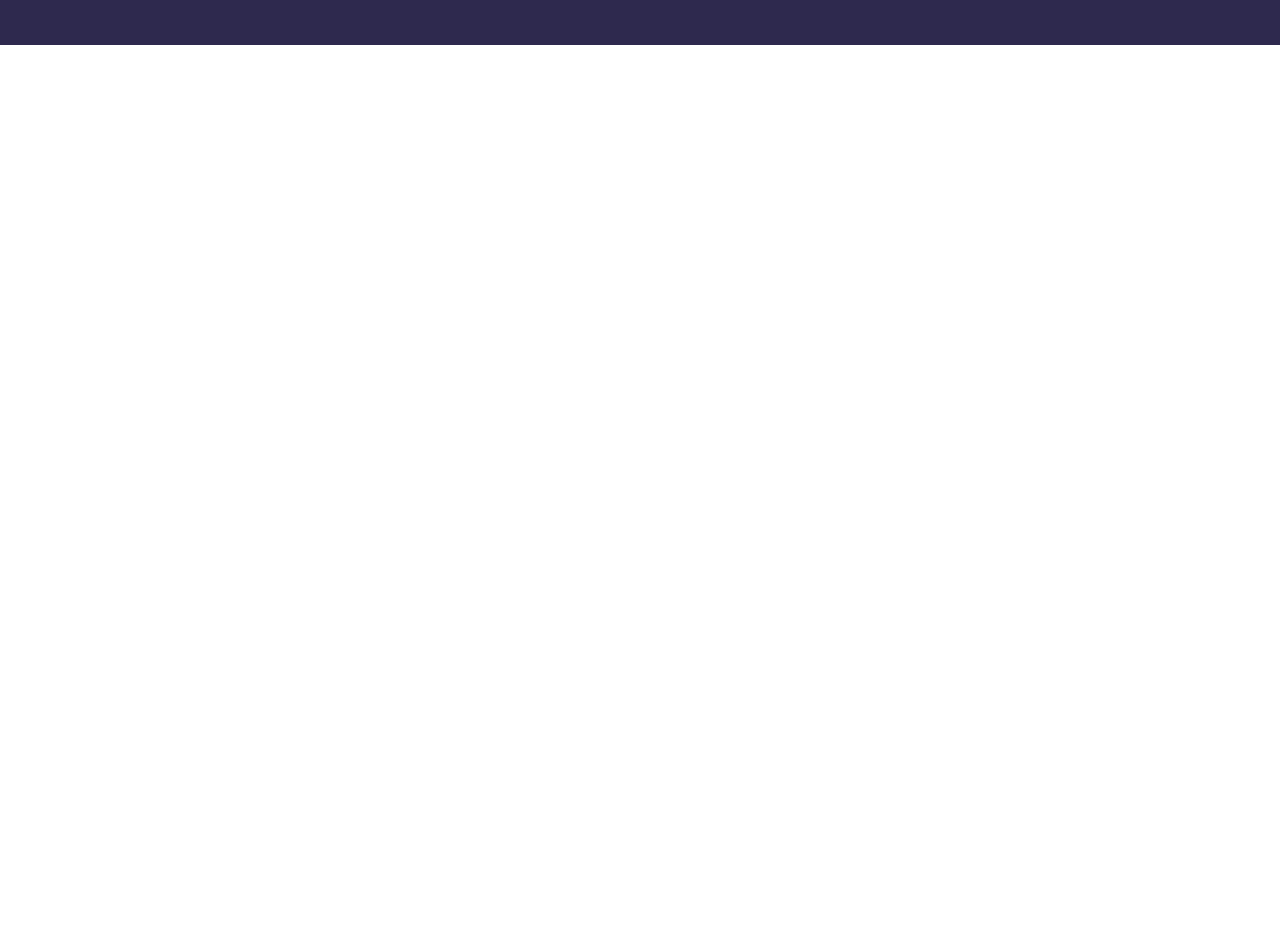
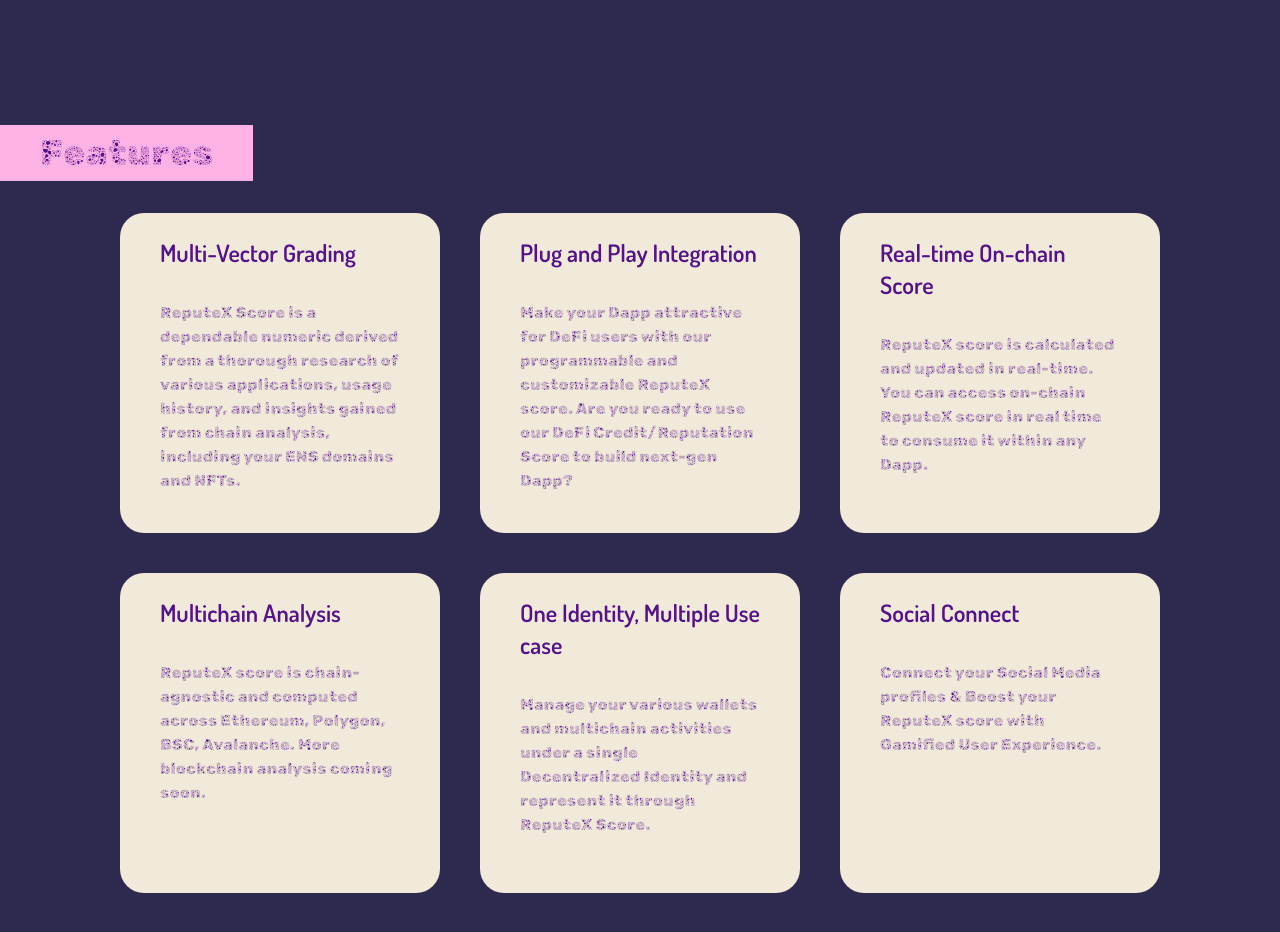
Before and after one commit to lawlesx/pseudonymous-reputation, a Next.js app: page / in a window 1280 px wide. Shown: the part 1320-2252 px from the top of the page. Before the commit the page ends 1365 px from the top, so only its background shows below. Built offline with nearby package versions, Linux system fonts and the light colour scheme.

Commit message:
feat(Features.js): :sparkles: added features section

```diff
--- /dev/null
+++ b/components/Features.js
@@ -0,0 +1,47 @@
+import React from 'react'
+
+const featuresContents = [
+  {
+    title: 'Multi-Vector Grading',
+    description: 'ReputeX Score is a dependable numeric derived from a thorough research of various applications, usage history, and insights gained from chain analysis, including your ENS domains and NFTs.'
+  },
+  {
+    title: 'Plug and Play Integration',
+    description: 'Make your Dapp attractive for DeFi users with our programmable and customizable ReputeX score. Are you ready to use our DeFi Credit/Reputation Score to build next-gen Dapp?',
+  }
+  ,
+  {
+    title: 'Real-time On-chain Score',
+    description: 'ReputeX score is calculated and updated in real-time. You can access on-chain ReputeX score in real time to consume it within any Dapp.',
+  },
+  {
+    title: 'Multichain Analysis',
+    description: 'ReputeX score is chain-agnostic and computed across Ethereum, Polygon, BSC, Avalanche. More blockchain analysis coming soon.',
+  },
+  {
+    title: 'One Identity, Multiple Use case',
+    description: 'Manage your various wallets and multichain activities under a single Decentralized Identity and represent it through ReputeX Score.',
+  },
+  {
+    title: 'Social Connect',
+    description: 'Connect your Social Media profiles & Boost your ReputeX score with Gamified User Experience.',
+  }
+]
+
+const Features = () => {
+  return (
+    <div className='w-full flex flex-col gap-8 py-20'>
+      <h1 className='text-4xl font-rubik text-blue-violet bg-cotton-candy w-max px-10 py-2'>Features</h1>
+      <div className='px-20 flex items-center justify-center gap-10 flex-wrap'>
+        {featuresContents.map((content, i) => (
+          <div className='w-[20rem] h-[20rem] bg-eggshell rounded-3xl flex flex-col gap-8 px-10 py-6' key={i}>
+            <h1 className='text-2xl font-semibold text-blue-violet'>{content.title}</h1>
+            <p className='text-base font-rubik text-blue-violet'>{content.description}</p>
+          </div>
+        ))}
+      </div>
+    </div>
+  )
+}
+
+export default Features
--- a/pages/index.js
+++ b/pages/index.js
@@ -2,6 +2,7 @@
 import Button from '../components/Button'
 import { motion } from 'framer-motion'
 import About from '../components/About'
+import Features from '../components/Features'
 
 const backgroundVariants = {
   visible: {
@@ -60,6 +61,7 @@
         </div>
       </div>
       <About />
+      <Features />
     </div>
   )
 }
```
